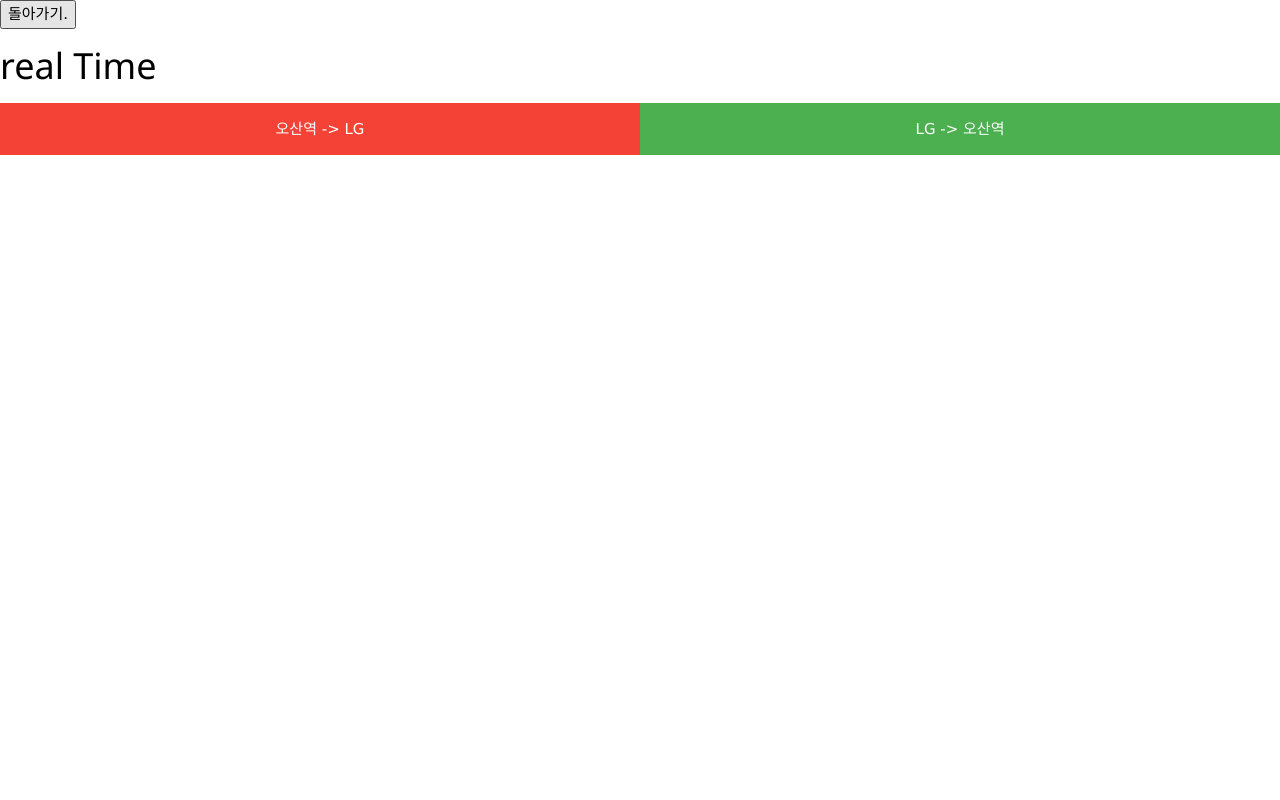
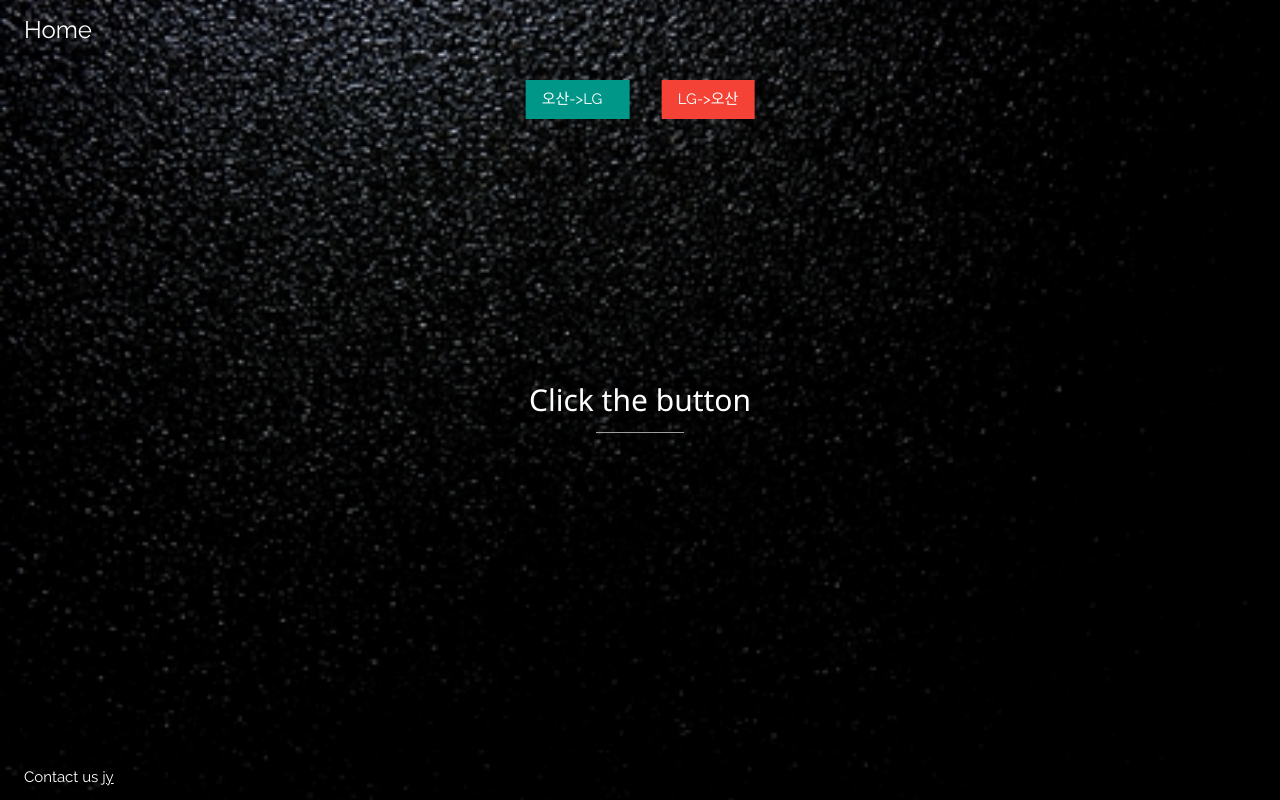
Before and after one commit to KimJunYeop/BusTime, a plain HTML site: page realTime.html in a window 1280 px wide. Drawn offline with nearby package versions, Linux system fonts and the light colour scheme.

Commit message:
realTime css

```diff
--- /dev/null
+++ b/realTime.css
@@ -0,0 +1,8 @@
+body,h1 {font-family: "Raleway", sans-serif}
+body, html {height: 100%}
+.bgimg {
+    background-image: url('./images/blackBackground.jpg');
+    min-height: 100%;
+    background-position: center;
+    background-size: cover;
+}
--- a/realTime.html
+++ b/realTime.html
@@ -8,29 +8,34 @@
     <meta name="viewport" content="width=device-width, initial-scale=1">
     <script src="https://ajax.googleapis.com/ajax/libs/jquery/3.3.1/jquery.min.js"></script>
     <link rel="stylesheet" href="https://www.w3schools.com/w3css/4/w3.css">
+    <link rel="stylesheet" href="https://fonts.googleapis.com/css?family=Raleway">
     <script src="https://cdnjs.cloudflare.com/ajax/libs/moment.js/2.18.1/moment.min.js"></script>
+    <link rel="stylesheet" href="./realTime.css">
     <script src="./realTime.js"></script>
 </head>
 
 <body>
-    <button id="back">돌아가기.</button>
-    <h1>real Time</h1>
-
-    <div class="realTimePage">
-        <div class="w3-cell-row">
-
-            <div id="osanToLg" class="w3-container w3-red w3-cell">
-                <p class="w3-center">오산역 -> LG</p>
+    <div class="realTimePage bgimg w3-display-container w3-animate-opacity w3-text-white">
+        <div id="back" class="w3-display-topleft w3-padding-large w3-xlarge">
+            Home
+        </div>
+        <div class="w3-display-topmiddle" style="margin-top : 80px;">
+            <div class="w3-container w3-cell">
+                <button id="osanToLg" class="w3-button w3-block w3-teal">오산->LG&nbsp;&nbsp;&nbsp;</button>
             </div>
-
-            <div id="lgToOsan" class="w3-container w3-green w3-cell">
-                <p class="w3-center">LG -> 오산역</p>
+            <div class="w3-container w3-cell">
+                <button id="lgToOsan" class="w3-button w3-block w3-red">LG->오산</button>
             </div>
-
         </div>
-        <h1 id="timeDisplay" class="w3-center"></h1>
+        <!-- <h1 id="timeDisplay" class="w3-center"></h1> -->
+        <div class="w3-display-middle">
+            <h2 id = "timeDisplay" class="w3-animate-top w3-center">Click the button</h2>
+            <hr class="w3-border-grey" style="margin:auto;width:40%">
+            <p id="rest" class="w3-large w3-center" style="display:none;">남았습니다.</p>
+        </div>
+        <div class="w3-display-bottomleft w3-padding-large">
+            Contact us <a href="https://github.com/KimJunYeop/BusTime" target="_blank">jy</a>
+        </div>
     </div>
-
 </body>
-
 </html>
--- a/realTime.js
+++ b/realTime.js
@@ -100,6 +100,7 @@ function displayTimeModule(busTimeArray) {
         $("#timeDisplay").html('버스가 출발했어요. 다음차를 이용하세요.');
     } else {
         $("#timeDisplay").html(diffTimeMinute + '분 ');
-        $("#timeDisplay").append(diffTimeSecond + '초 남았습니다');
+        $("#timeDisplay").append(diffTimeSecond + '초');
+        $("#rest").show();
     }
 }
```
Also changed, not shown: images/blackBackground.jpg (added).
